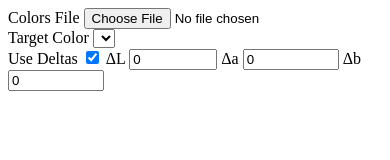
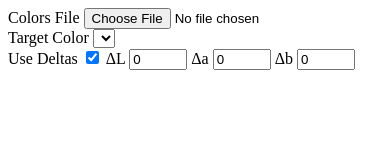
Before and after one commit to Dusoleil/color-mixing, a plain HTML site: page index.html in a window 390 px wide. Drawn offline with Linux system fonts and the light colour scheme.

Commit message:
size down inputs for better viewing on mobile

```diff
--- a/index.html
+++ b/index.html
@@ -20,11 +20,11 @@
             <label for="input-deltas">Use Deltas</label>
             <input type="checkbox" id="input-deltas" checked \>
             <label for="current-L"><span class="delta">&Delta;</span>L</label>
-            <input type="number" id="current-L" min="0" max="100" step="0.01" value="0" \>
+            <input type="number" id="current-L" class="lab" min="0" max="100" step="0.01" value="0" \>
             <label for="current-a"><span class="delta">&Delta;</span>a</label>
-            <input type="number" id="current-a" min="-127" max="128" step="0.01" value="0" \>
+            <input type="number" id="current-a" class="lab" min="-127" max="128" step="0.01" value="0" \>
             <label for="current-b"><span class="delta">&Delta;</span>b</label>
-            <input type="number" id="current-b" min="-127" max="128" step="0.01" value="0" \>
+            <input type="number" id="current-b" class="lab" min="-127" max="128" step="0.01" value="0" \>
         </form>
         <div id="current-swatch"></div>
         <div id="target-swatch"></div>
--- a/style.css
+++ b/style.css
@@ -5,3 +5,8 @@
     border:1px solid #000000;
     margin:5px;
 }
+
+.lab
+{
+    width:50px;
+}
```
